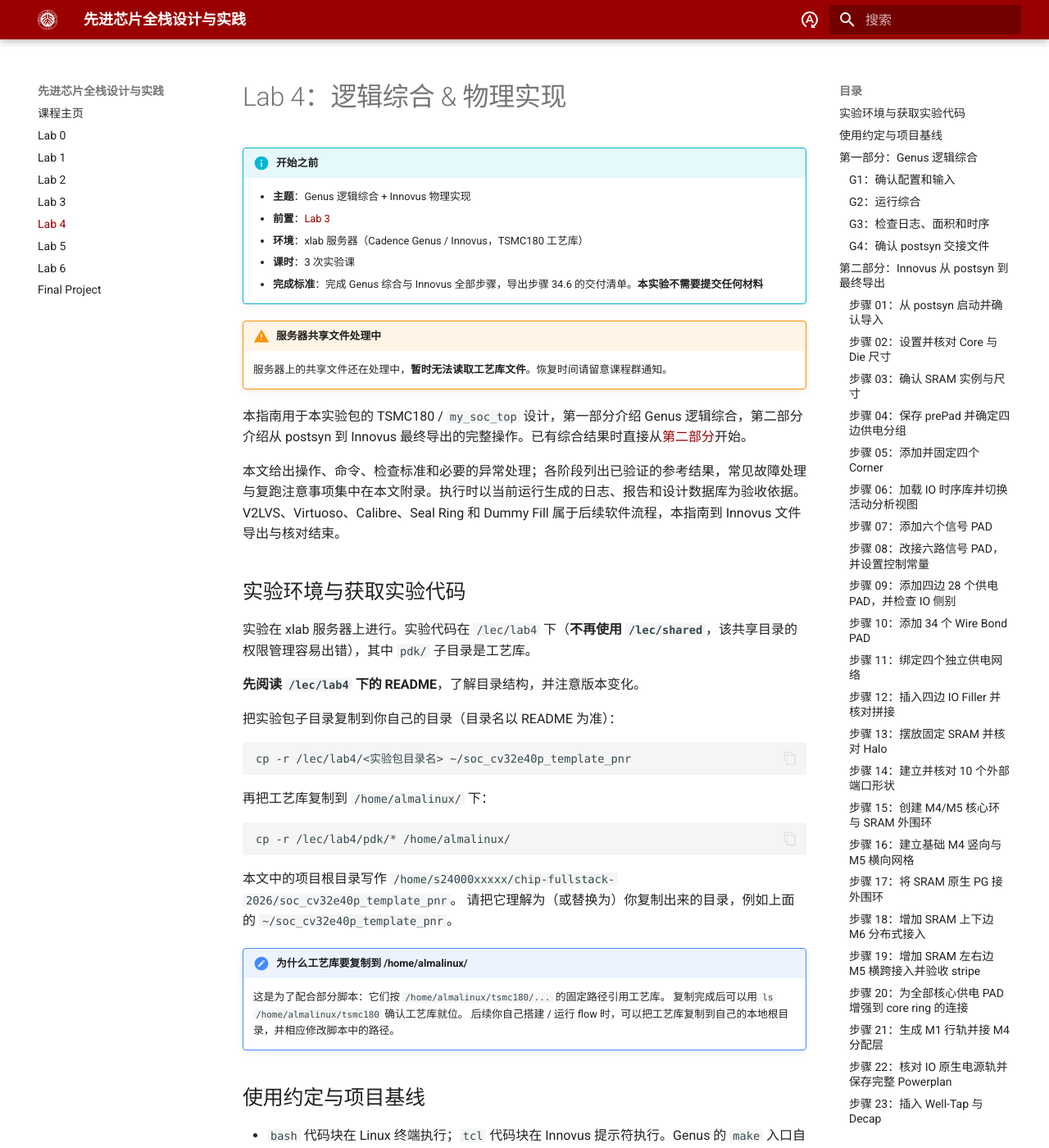
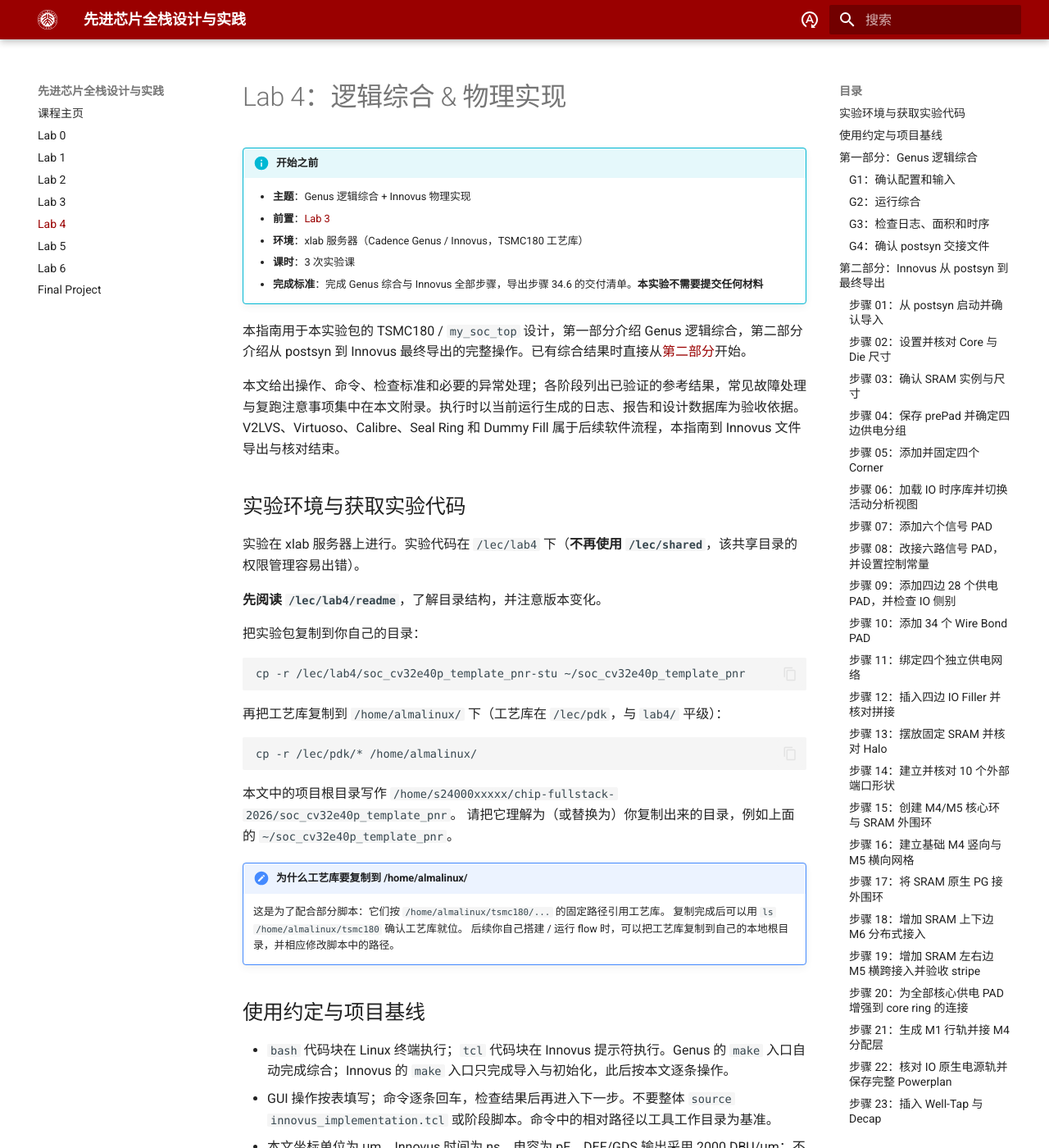
Before and after one commit to pku-pacific-lab-team/Course-Tapeout, an MkDocs documentation site: the page built from 2026-fall/lab-4.md, in a window 1280 px wide and 1400 px high. Shown: the whole window at 82% size. Built offline with MkDocs 1.6.1 and Material for MkDocs 9.7.7, drawn with Linux system fonts in a browser that asks for light colours; some web fonts are replaced.

Commit message:
Lab 4 修正路径：实验包 /lec/lab4/soc_cv32e40p_template_pnr-stu，工艺库 /lec/pdk；撤掉处理中标注
Co-Authored-By: Claude Code <noreply@anthropic.com>

````diff
--- a/2026-fall/lab-4.md
+++ b/2026-fall/lab-4.md
@@ -7,29 +7,26 @@
     - **课时**：3 次实验课
     - **完成标准**：完成 Genus 综合与 Innovus 全部步骤，导出步骤 34.6 的交付清单。**本实验不需要提交任何材料**
 
-!!! warning "服务器共享文件处理中"
-    服务器上的共享文件还在处理中，**暂时无法读取工艺库文件**。恢复时间请留意课程群通知。
-
 本指南用于本实验包的 TSMC180 / `my_soc_top` 设计，第一部分介绍 Genus 逻辑综合，第二部分介绍从 postsyn 到 Innovus 最终导出的完整操作。已有综合结果时直接从[第二部分](#innovus)开始。
 
 本文给出操作、命令、检查标准和必要的异常处理；各阶段列出已验证的参考结果，常见故障处理与复跑注意事项集中在本文附录。执行时以当前运行生成的日志、报告和设计数据库为验收依据。V2LVS、Virtuoso、Calibre、Seal Ring 和 Dummy Fill 属于后续软件流程，本指南到 Innovus 文件导出与核对结束。
 
 ## 实验环境与获取实验代码
 
-实验在 xlab 服务器上进行。实验代码在 `/lec/lab4` 下（**不再使用 `/lec/shared`**，该共享目录的权限管理容易出错），其中 `pdk/` 子目录是工艺库。
+实验在 xlab 服务器上进行。实验代码在 `/lec/lab4` 下（**不再使用 `/lec/shared`**，该共享目录的权限管理容易出错）。
 
-**先阅读 `/lec/lab4` 下的 README**，了解目录结构，并注意版本变化。
+**先阅读 `/lec/lab4/readme`**，了解目录结构，并注意版本变化。
 
-把实验包子目录复制到你自己的目录（目录名以 README 为准）：
+把实验包复制到你自己的目录：
 
 ```bash
-cp -r /lec/lab4/<实验包目录名> ~/soc_cv32e40p_template_pnr
+cp -r /lec/lab4/soc_cv32e40p_template_pnr-stu ~/soc_cv32e40p_template_pnr
 ```
 
-再把工艺库复制到 `/home/almalinux/` 下：
+再把工艺库复制到 `/home/almalinux/` 下（工艺库在 `/lec/pdk`，与 `lab4/` 平级）：
 
 ```bash
-cp -r /lec/lab4/pdk/* /home/almalinux/
+cp -r /lec/pdk/* /home/almalinux/
 ```
 
 本文中的项目根目录写作 `/home/s24000xxxxx/chip-fullstack-2026/soc_cv32e40p_template_pnr`。
````
